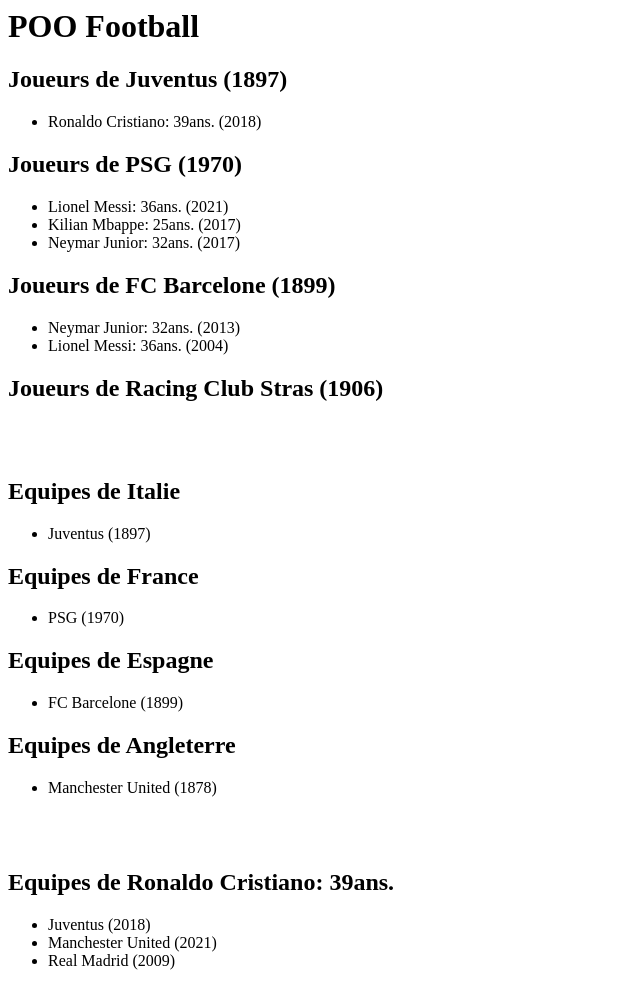
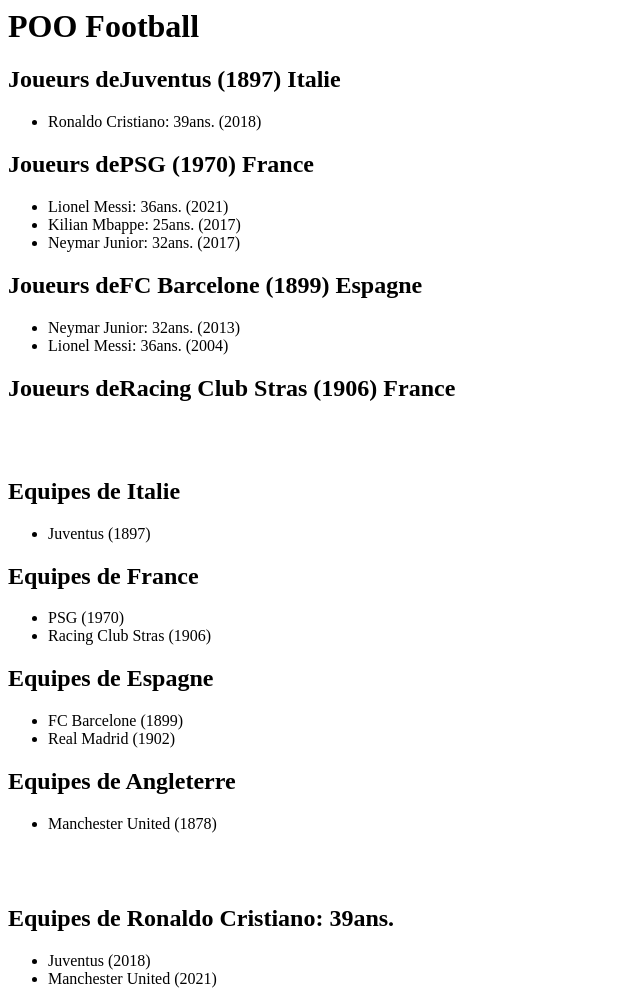
Before and after one commit to Hafida3412/POO_Football, a PHP site: page / in a window 1280 px wide. Shown: the top 988 px of the page, without its empty margins (0-640 px from the left). Run offline with PHP 8.4, Linux system fonts and the light colour scheme.

Commit message:
Ajout du pays dans l'affichage des joueurs d'une équipe

```diff
--- a/classes/Equipe.php
+++ b/classes/Equipe.php
@@ -6,12 +6,16 @@ class Equipe {
 private string $nom;
 private DateTime $dateCreation;
 private array $contrats;
+private Pays $pays;
 
 
-public function __construct(string $nom, string $dateCreation){
+
+public function __construct(string $nom, string $dateCreation, Pays $pays){
     $this->nom = $nom;
     $this->dateCreation = new DateTime($dateCreation);
     $this->contrats = [];
+    $this->pays = $pays;
+    $this->pays->addEquipe($this);// on ajoute "Equipe" dans "Pays"
 }
 
 //GETTERS AND SETTERS
@@ -88,7 +92,7 @@ public function addContrat(Contrat $contrat){
 
 //Affichage des joueurs d'une équipe:
 public function afficherJoueurs(){
-    $result = "<h2> Joueurs de $this</h2><ul>";
+    $result = "<h2> Joueurs de". $this. " ".$this->getPays()."</h2><ul>";
     foreach($this->contrats as $contrat){
     $result .= "<li>".$contrat->getJoueur()." (". $contrat->getAnnee_debut_saison().")"."</li>";
     }
@@ -96,8 +100,19 @@ public function afficherJoueurs(){
 
     return $result;
 }
+public function getPays()
+{
+    return $this->pays;
+}
 
+public function setPays($pays)
+{
+    $this->pays = $pays;
+
+    return $this;
+}
 public function __toString(){
     return $this->nom . " (".$this->dateCreation->format("Y").")";
 }
+
 }
--- a/classes/Pays.php
+++ b/classes/Pays.php
@@ -8,10 +8,9 @@ private string $nom;
 private array $equipes;
 
 
-public function __construct (string $nom, Equipe $equipe) {
+public function __construct (string $nom) {
     $this->nom = $nom;
     $this->equipes = [];
-    $this->addEquipe($equipe); // Ajoutez l'équipe passée en paramètre à la liste des équipes
 }
 
 //GETTERS AND SETTERS
--- a/index.php
+++ b/index.php
@@ -9,29 +9,29 @@
 spl_autoload_register(function ($class_name){
     require 'classes/'. $class_name. '.php';
 });
+$Italie = new Pays("Italie");
+$France = new Pays("France");
+$Espagne = new Pays("Espagne");
+$Angleterre = new Pays("Angleterre");
 
-$Juventus = new Equipe( "Juventus", "1897-11-05"); // -> [] correspond au tableau des joueurs
+$Juventus = new Equipe( "Juventus", "1897-11-05", $Italie); // -> [] correspond au tableau des joueurs
 $Ronaldo = new Joueur("Ronaldo"," Cristiano", "1985-02-05");
 
-$Psg = new Equipe("PSG", 1970);
+$Psg = new Equipe("PSG", 1970, $France);
 $Messi = new Joueur("Lionel", "Messi", "1987-06-24");
 $Mbappe = new Joueur("Kilian", "Mbappe", "1998-12-20");
 
-$Barcelone = new Equipe("FC Barcelone", "1899");
+$Barcelone = new Equipe("FC Barcelone", "1899", $Espagne);
 $Neymar = new Joueur("Neymar", "Junior","1992-02-05");
 
-$Rcs = new Equipe("Racing Club Stras", "1906-01-01");
+$Rcs = new Equipe("Racing Club Stras", "1906-01-01", $France);
 $Gameiro = new Joueur("Kevin", "Gameiro", "1987-05-09");
 
-$Manchester = new Equipe("Manchester United", "1878");
+$Manchester = new Equipe("Manchester United", "1878-05-11", $Angleterre);
 $Rashford = new Joueur("Marcus", "Rashford", "1997-10-31");
 
-$RealMadrid = new Equipe("Real Madrid", "1902-11-06");
+$RealMadrid = new Equipe("Real Madrid", "1902-11-06", $Espagne);
 
-$Italie = new Pays("Italie", $Juventus);
-$France = new Pays("France", $Psg);
-$Espagne = new Pays("Espagne", $Barcelone);
-$Angleterre = new Pays("Angleterre", $Manchester);
 
 $c1 = new Contrat($Psg, $Messi, "2021-01-03");
 $c2 = new Contrat($Psg, $Mbappe, "2017-04-01");
```
